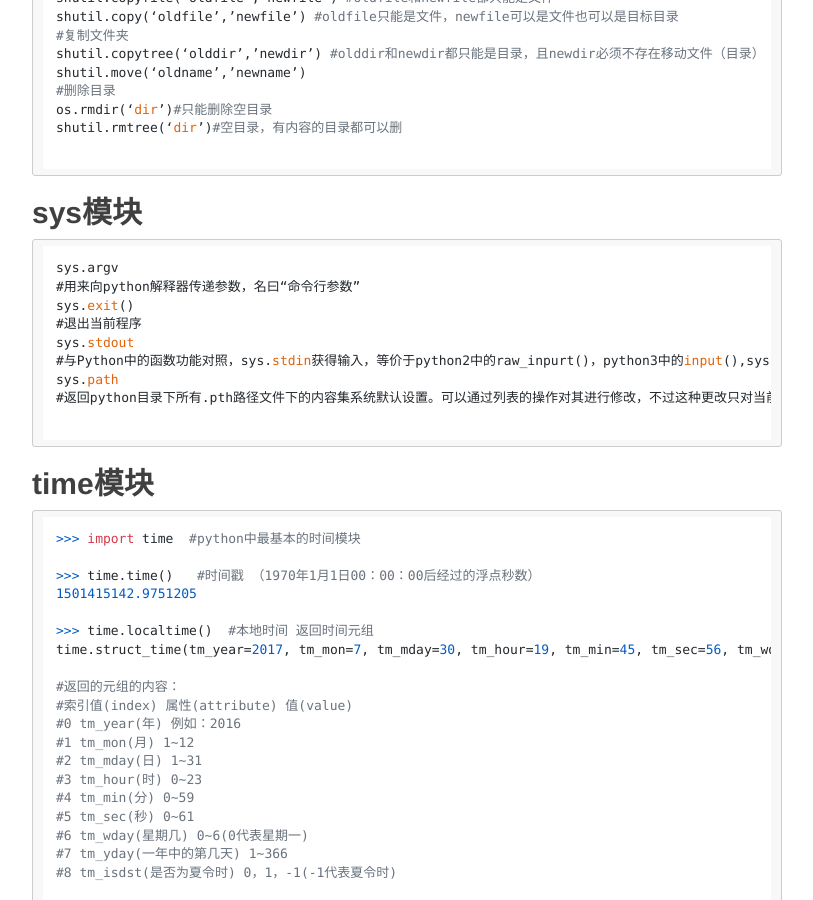
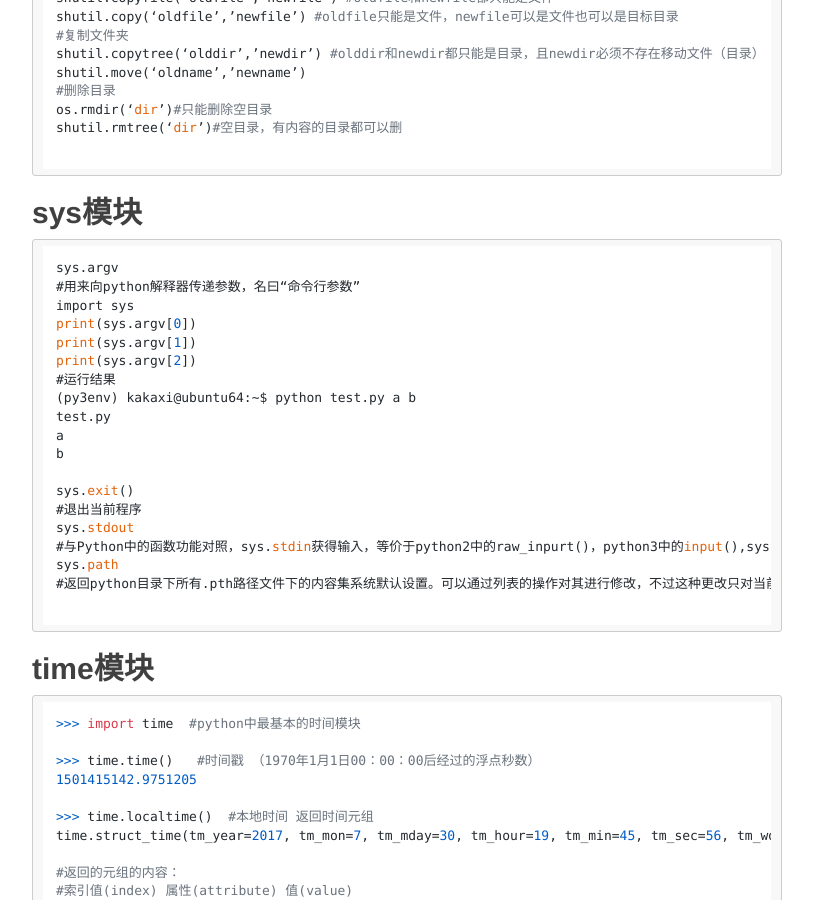
Before and after one commit to Mhh123/4399abc.io, a Jekyll site: the page built from _posts/2017-11-05-11常用模块.md, in a window 1280 px wide and 900 px high, scrolled down 1294 px. Shown: the whole window, without its empty margins (233-1046 px from the left). Built offline with Jekyll 4.4.1, drawn with Linux system fonts in a browser that asks for light colours; nearby versions of some CDN libraries; comment, search, counter and statistics services are not loaded.

Commit message:
添加sys模块例子 2017-11-05-11常用模块

````diff
--- a/_posts/2017-11-05-11常用模块.md
+++ b/_posts/2017-11-05-11常用模块.md
@@ -58,6 +58,16 @@ shutil.rmtree(‘dir’)#空目录，有内容的目录都可以删
 ```python
 sys.argv
 #用来向python解释器传递参数，名曰“命令行参数”
+import sys
+print(sys.argv[0])
+print(sys.argv[1])
+print(sys.argv[2])
+#运行结果
+(py3env) kakaxi@ubuntu64:~$ python test.py a b
+test.py
+a
+b
+
 sys.exit()
 #退出当前程序
 sys.stdout
````
